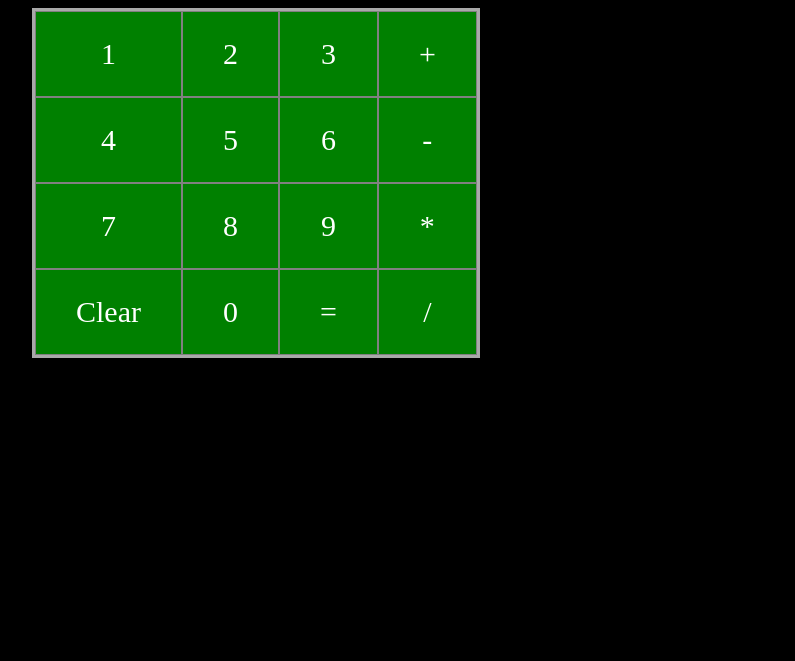
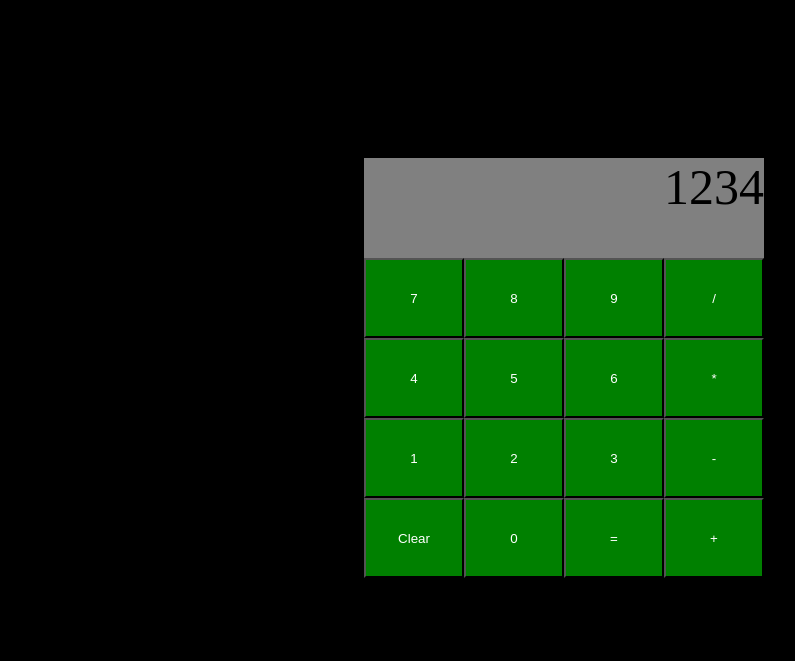
Before and after one commit to Max4king/calculator, a plain HTML site: page index.html in a window 1280 px wide. Shown: the whole page, without its empty margins (76-871 px from the left). Drawn offline with Linux system fonts and the light colour scheme.

Commit message:
working version

```diff
--- a/index.html
+++ b/index.html
@@ -9,38 +9,38 @@
     <title>My Calculator</title>
 </head>
 <body>
+    <div class="calculator">
     <div class="container">
         <div class="display">
             <div class="display-text">1234</div>
         </div>
-        <div class="buttons">
-            <div class="clear">
+        <!-- <div class="buttons"> -->
+            <button class="button">7</button>
+            <button class="button">8</button>
+            <button class="button">9</button>
+            <button class="button">/</button>
+            <button class="button">4</button>
+            <button class="button">5</button>
+            <button class="button">6</button>
+            <button class="button">*</button>
+            <button class="button">1</button>
+            <button class="button">2</button>
+            <button class="button">3</button>
+            <button class="button">-</button>
+            <button class="button">Clear</button>
+            <button class="button">0</button>
+            <button class="button">=</button>
+            <button class="button">+</button>
 
-            </div>
-            <div class="operating-area">
+            <!-- <div class="operating-area">
                 <div class="numpad">
-                    <div class="button">1</div>
-                    <div class="button">2</div>
-                    <div class="button">3</div>
-                    <div class="button">4</div>
-                    <div class="button">5</div>
-                    <div class="button">6</div>
-                    <div class="button">7</div>
-                    <div class="button">8</div>
-                    <div class="button">9</div>
-                    <div class="button">Clear</div>
-                    <div class="button">0</div>
-                    <div class="button">=</div>
+
                 </div>
                 <div class="operators">
-                    <div class="button">+</div>
-                    <div class="button">-</div>
-                    <div class="button">*</div>
-                    <div class="button">/</div>
-
                 </div>
-            </div>
-        </div>
+            </div> -->
+        <!-- </div> -->
     </div>
+</div>
 </body>
 </html>
--- a/styles.css
+++ b/styles.css
@@ -1,4 +1,5 @@
 body {
+    text-align: center;
     background-color: black;
 }
 
@@ -8,45 +9,28 @@ body {
     grid-template-rows: minmax(100px, auto) repeat(5, 80px);
 }
 
+.calculator {
+    display:flex;
+    justify-content: center;
+    align-items: center;
+    align-content: center;
+    height: 100vh;
+    flex-direction: column;
+    justify-content: space-evenly;
+}
+
 .display {
-    flex: 1z;
-    align-items: center;
+    grid-column: 1 / -1;
+    flex: 1;
     justify-content: center;
+    text-align: right;
     text-decoration: none;
     border: none;
-    text-align: center;
+    background-color: gray;
+    font-size: 50px;
 }
 
 .button {
     background-color: green;
-    border: solid gray 1px;
     color: white;
-    padding:  25px 40px;
-    text-align: center;
-    text-decoration: none;
-    display: inline-block;
-    font-size: 30px;
 }
-
-.buttons {
-    padding: 0 0 0 0;
-    margin: 0 0 0 0;
-    display: grid;
-    justify-items: center;
-}
-
-.operating-area {
-    border: solid darkgray 3px;
-    display: grid;
-    grid-template-columns: repeat(2, auto);
-}
-
-.numpad {
-    display: grid;
-    grid-template-columns: repeat(3, auto);
-}
-
-.operators {
-    display: grid;
-    grid-column: 2;
-}
```
